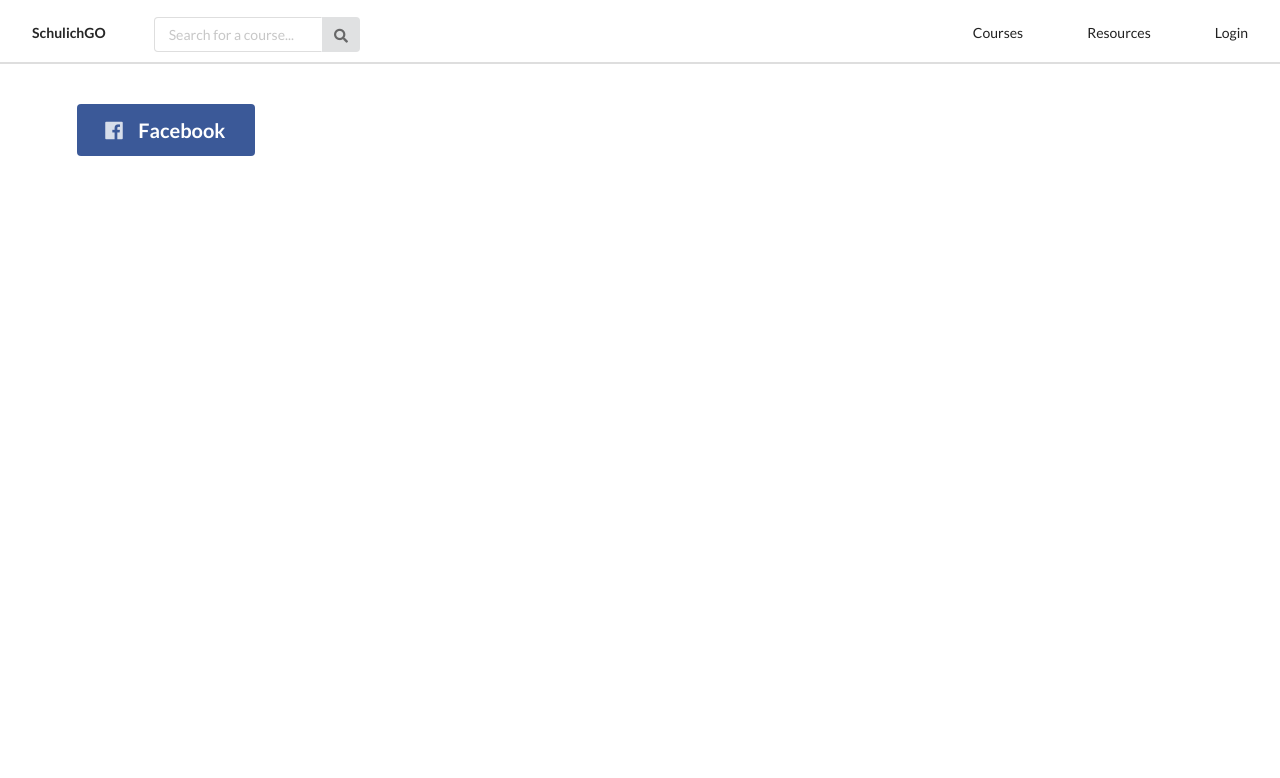
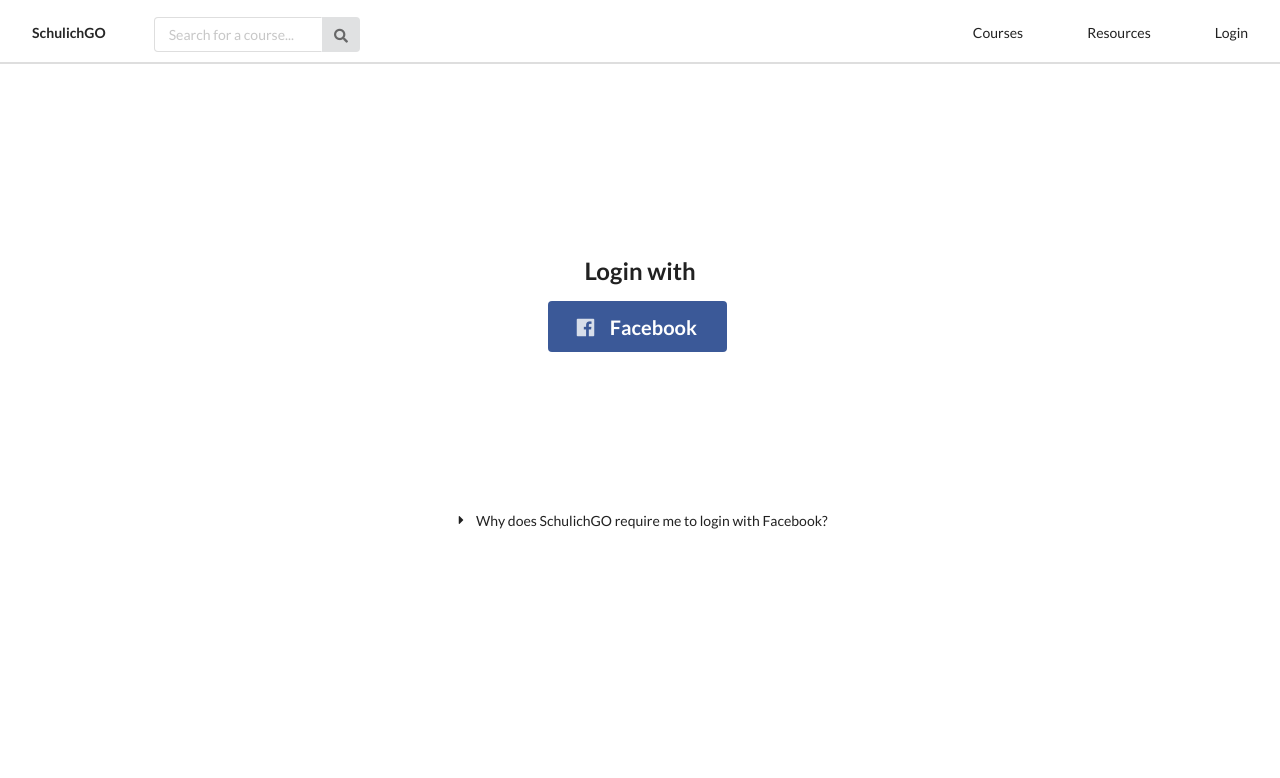
Before and after one commit to syedaminx/schulichgo, a Django app: page /login/ in a window 1280 px wide. Shown: the top 778 px of the page. Run offline with Django 3.2, Linux system fonts and the light colour scheme.

Commit message:
styled login page

```diff
--- a/core/templates/login.html
+++ b/core/templates/login.html
@@ -5,15 +5,43 @@
 {% block title %}- Login{% endblock title %}
 
 {% block content %}
+<style>
+.center-screen {
+  display: flex;
+  flex-direction: column;
+  justify-content: center;
+  align-items: center;
+  text-align: center;
+  min-height: 50vh;
+}
+</style>
 <div class="ui container">
-  <div class="ui two column grid">
-    <div class="column">
-      <a href="{% url 'social:begin' 'facebook' %}?next={{ request.GET.next }}" class="ui facebook huge button">
-        <i class="facebook icon"></i>
-        Facebook
-      </a>
+
+  <div class="center-screen">
+    <h2>Login with</h2>
+    <a href="{% url 'social:begin' 'facebook' %}?next={{ request.GET.next }}" class="ui facebook huge button">
+      <i class="facebook icon"></i>
+      Facebook
+    </a>
+  </div>
+
+  <div class="ui accordion" style="display: flex; flex-direction: column; align-items: center; text-align: center;">
+    <div class="title">
+      <i class="dropdown icon"></i>
+      Why does SchulichGO require me to login with Facebook?
+    </div>
+    <div class="content">
+      <p>As a Schulich student, you already have accounts on many different platforms. We didn't want you to have to create yet another account, so Facebook is the easiest solution for viewers to know who you are. We are also able to prevent spam reviews by requiring users to be logged in before submitting a review.</p>
     </div>
   </div>
 
 </div>
+
+<script>
+  $(document).ready(function() {
+    $('.ui.accordion')
+    .accordion()
+    ;
+  });
+</script>
 {% endblock %}
```
Also changed, not shown: 1 other file.
